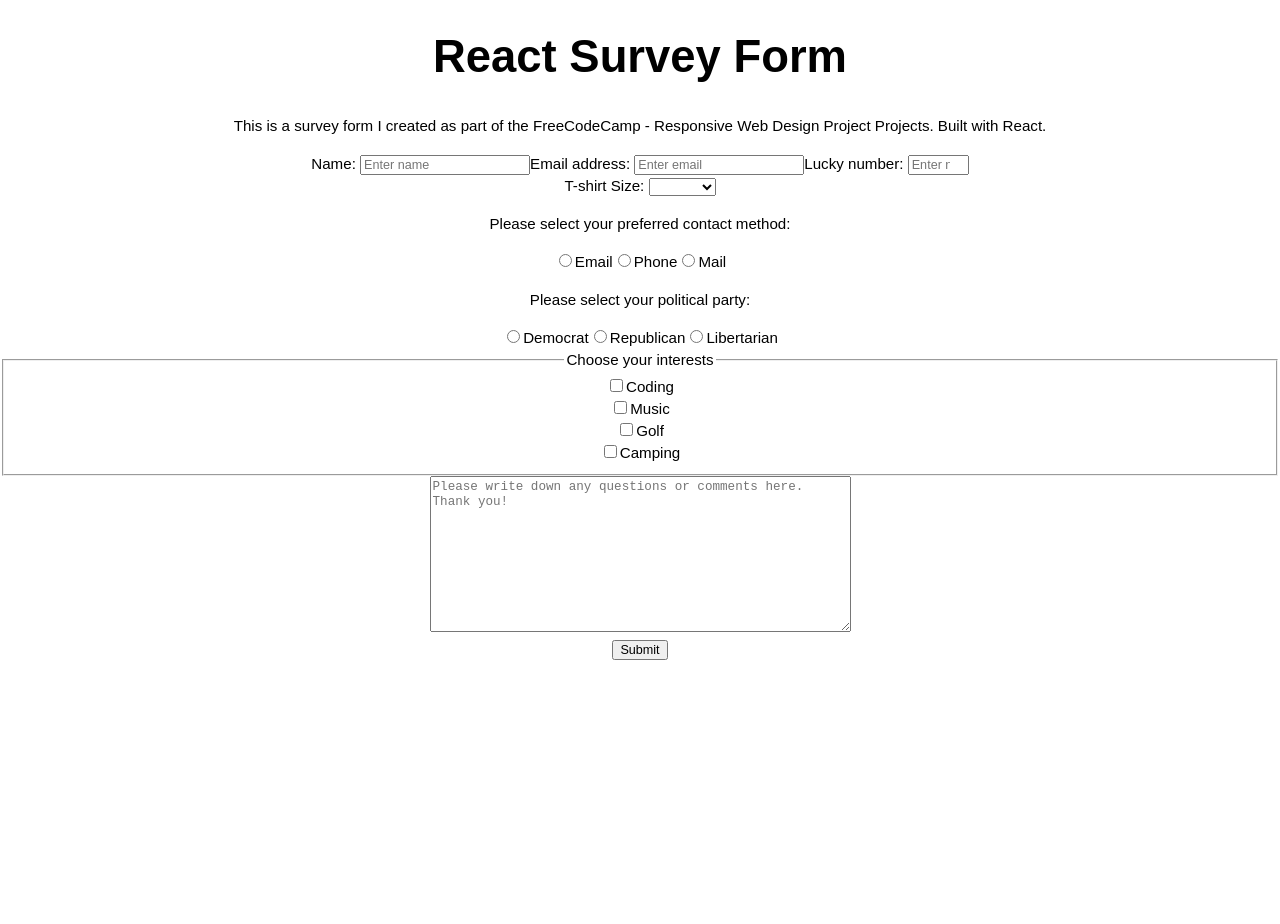
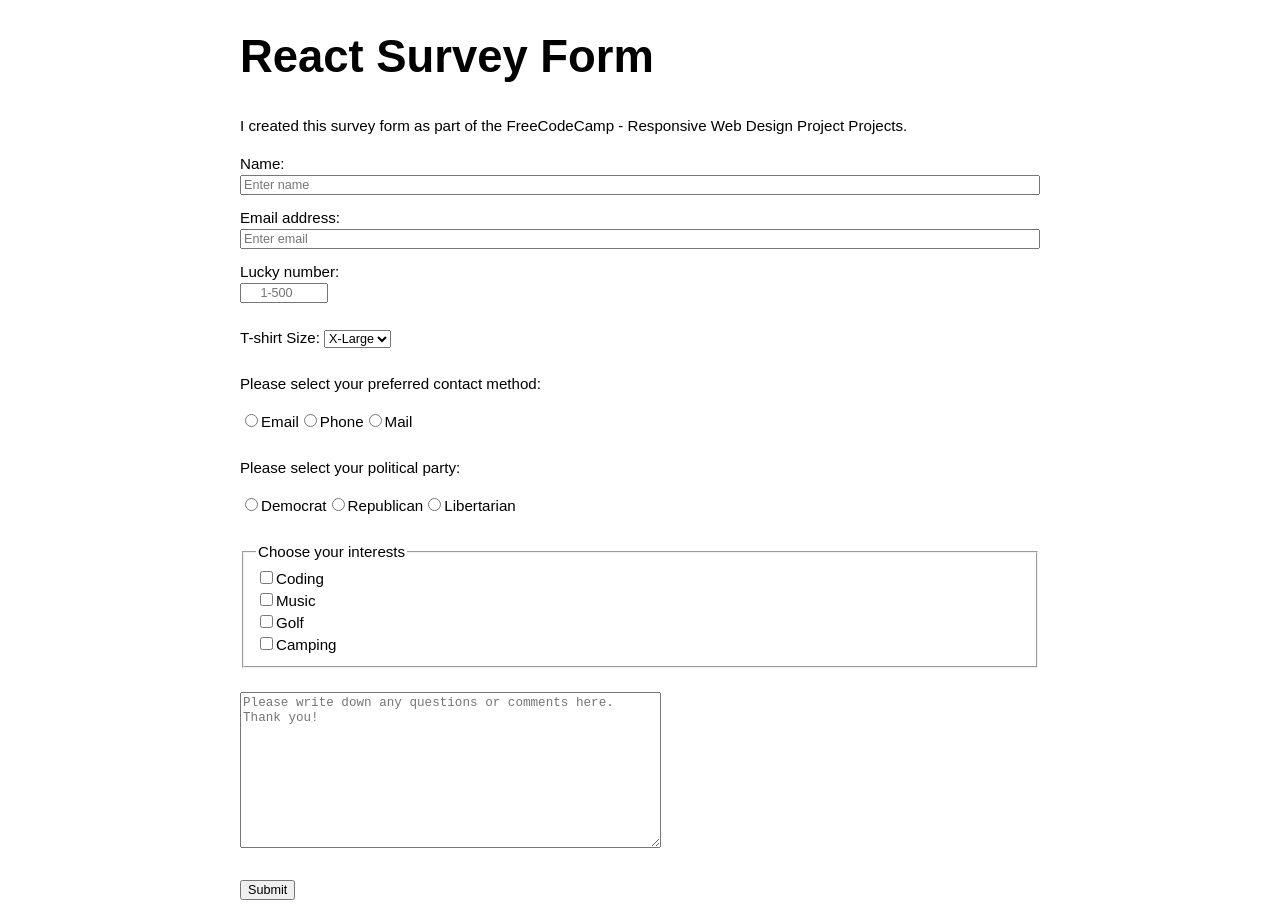
Before and after one commit to TheNewStyles/survey-form, a React (Create React App) app: page / in a window 1280 px wide. Before the commit the page ends 800 px from the top, so only its background shows below. Built offline with nearby package versions, Linux system fonts and the light colour scheme.

Commit message:
Add all components to own files. Start to use flexbox to align elements

```diff
--- a/package.json
+++ b/package.json
@@ -12,5 +12,9 @@
     "build": "react-scripts build",
     "test": "react-scripts test --env=jsdom",
     "eject": "react-scripts eject"
+  },
+  "devDependencies": {
+    "css-loader": "^0.28.11",
+    "style-loader": "^0.21.0"
   }
 }
--- a/src/components/App.js
+++ b/src/components/App.js
@@ -7,10 +7,9 @@ import Form from './Form.js';
 class App extends Component {
   render() {
     return (
-      <div className="App">
+      <div className="container" id="#page">
         <Title />
         <Form />
-
       </div>
     );
   }
--- a/src/components/ContactMethod.js
+++ b/src/components/ContactMethod.js
@@ -7,11 +7,11 @@ class ContactMethod extends Component {
             <div>
             <p>Please select your preferred contact method:</p>
                 <input id="email-radio-button" name="contact-method"type="radio" value="email"/>
-                <label for="contactChoice1">Email</label>
+                <label htmlFor="contactChoice1">Email</label>
                 <input id="phone-radio-button" name="contact-method" type="radio" value="phone"/>
-                <label for="contactChoice2">Phone</label>
+                <label htmlFor="contactChoice2">Phone</label>
                 <input id="mail-radio-button" name="contact-method" type="radio" value="mail"/>
-                <label for="contactChoice3">Mail</label>
+                <label htmlFor="contactChoice3">Mail</label>
             </div>
         </article>
     );
--- a/src/components/Form.js
+++ b/src/components/Form.js
@@ -11,7 +11,7 @@ import Submit from './Submit';
 class Form extends Component {
   render() {
     return (
-    <section>
+    <section className="item">
         <form>
             <UserInfo />
             <ShirtSize />
--- a/src/components/Interests.js
+++ b/src/components/Interests.js
@@ -8,19 +8,19 @@ class Interests extends Component {
             <legend>Choose your interests</legend>
             <div>
                 <input type="checkbox" id="coding" name="interest" value="coding"/>
-                <label for="coding">Coding</label>
+                <label htmlFor="coding">Coding</label>
             </div>
             <div>
                 <input type="checkbox" id="music" name="interest" value="music"/>
-                <label for="music">Music</label>
+                <label htmlFor="music">Music</label>
             </div>
             <div>
                 <input type="checkbox" id="golf" name="interest" value="golf"/>
-                <label for="golf">Golf</label>
+                <label htmlFor="golf">Golf</label>
             </div>
             <div>
                 <input type="checkbox" id="camping" name="interest" value="camping"/>
-                <label for="camping">Camping</label>
+                <label htmlFor="camping">Camping</label>
             </div>
         </fieldset>
     </article>
--- a/src/components/PoliticalParty.js
+++ b/src/components/PoliticalParty.js
@@ -7,11 +7,11 @@ class PoliticalParty extends Component {
             <div>
             <p>Please select your political party:</p>
                 <input id="democrat-radio-button" name="political-party"type="radio" value="Democrat"/>
-                <label for="democrat-radio-button">Democrat</label>
+                <label htmlFor="democrat-radio-button">Democrat</label>
                 <input id="republican-radio-button" name="political-party" type="radio" value="Republican"/>
-                <label for="republican-radio-button">Republican</label>
+                <label htmlFor="republican-radio-button">Republican</label>
                 <input id="libertarian-radio-button" name="political-party" type="radio" value="Libertarian"/>
-                <label for="libertarian-radio-button">Libertarian</label>
+                <label htmlFor="libertarian-radio-button">Libertarian</label>
             </div>
         </article>
     );
--- a/src/components/ShirtSize.js
+++ b/src/components/ShirtSize.js
@@ -4,9 +4,9 @@ class ShirtSize extends Component {
   render() {
     return (
         <article>
-        <label id="dropdown-label" for="dropdown">T-shirt Size: </label>
+        <label id="dropdown-label" htmlFor="dropdown">T-shirt Size: </label>
             <select id="dropdown">
-                <option selected disabled hidden value=''></option>
+                <option disabled hidden defaultValue=''></option>
                 <option value="xl">X-Large</option>
                 <option value="large">Large</option>
                 <option value="medium">Medium</option>
--- a/src/components/Title.js
+++ b/src/components/Title.js
@@ -3,9 +3,9 @@ import React, { Component } from 'react';
 class Title extends Component {
   render() {
     return (
-        <header>
+        <header className="item">
           <h1 id="title">React Survey Form</h1>
-          <p id="description">This is a survey form I created as part of the FreeCodeCamp - Responsive Web Design Project Projects. Built with React.</p>
+          <p id="description">I created this survey form as part of the FreeCodeCamp - Responsive Web Design Project Projects.</p>
         </header>
     );
   }
--- a/src/components/UserInfo.js
+++ b/src/components/UserInfo.js
@@ -1,15 +1,24 @@
 import React, { Component } from 'react';
+
+import '../styles/UserInfo.css';
 
 class UserInfo extends Component {
   render() {
     return (
-        <article>
-            <label id="name-label" for="name" >Name: </label>
-            <input id="name" type="text" pattern="[A-Za-z]" placeholder="Enter name"/>
-            <label id="email-label" for="email">Email address: </label>
-            <input id="email" type="email" placeholder="Enter email"/>
-            <label id="number-label" for="number">Lucky number: </label>
-            <input id="number" type="number" min="1" max="500" placeholder="Enter number"/>
+        <article className="container-user-info">
+          <span className="container-user-info">
+            <label id="name-label" htmlFor="name" >Name:  </label>
+            <input id="name" className="user-info-margin-bottom" type="text" pattern="[A-Za-z]" placeholder="Enter name"/>
+          </span>
+          <span className="container-user-info">
+            <label id="email-label" htmlFor="email">Email address:  </label>
+            <input id="email" className="user-info-margin-bottom" type="email" placeholder="Enter email"/>
+          </span>
+          <span className="container-user-info">
+            <label id="number-label" htmlFor="number">Lucky number:  </label>
+            <input id="number" class="input-number" type="number" placeholder="1-500" min="" max="500"/>
+
+          </span>
         </article>
     );
   }
--- a/src/styles/App.css
+++ b/src/styles/App.css
@@ -1,28 +1,17 @@
-.App {
-  text-align: center;
+.container {
+  /* flex options */
+  display: flex;
+  flex-direction: column;
+
+  text-align: left;
 }
 
-.App-logo {
-  animation: App-logo-spin infinite 20s linear;
-  height: 80px;
+.item {
+  width: 100%;
+  max-width: 800px;
+  margin: auto;
 }
 
-.App-header {
-  background-color: #222;
-  height: 150px;
-  padding: 20px;
-  color: white;
+article {
+  margin-bottom: 1.5rem;
 }
-
-.App-title {
-  font-size: 1.5em;
-}
-
-.App-intro {
-  font-size: large;
-}
-
-@keyframes App-logo-spin {
-  from { transform: rotate(0deg); }
-  to { transform: rotate(360deg); }
-}
--- /dev/null
+++ b/src/styles/UserInfo.css
@@ -0,0 +1,16 @@
+.container-user-info {
+    /* Flex css */
+    display: flex;
+    flex-direction: column;
+}
+
+.user-info-margin-bottom {
+    margin-bottom: .75rem ;
+}
+
+.input-number {
+    width: 80px;
+    vertical-align: top;
+    text-align: center;
+    outline: none;
+}
```
Also changed, not shown: 1 other file (tests, documents, lock files or other folders).
